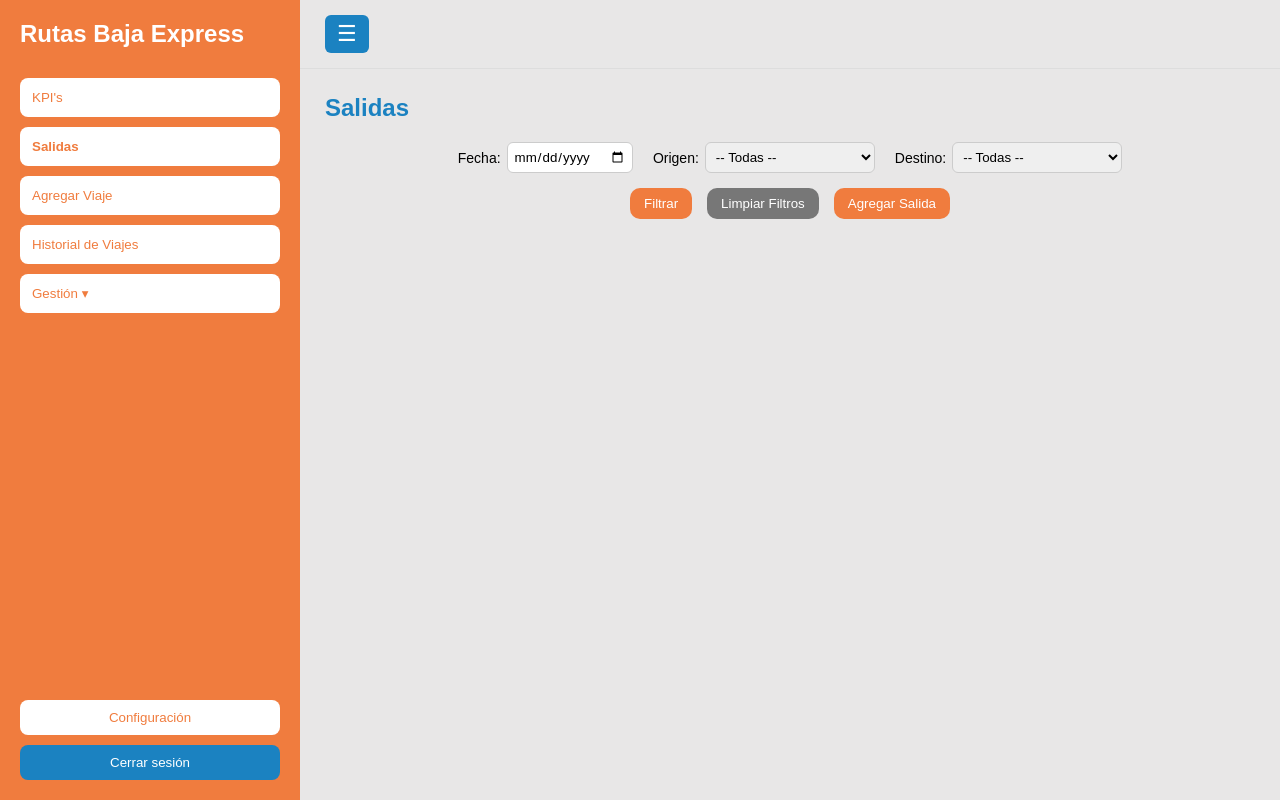
After one commit to misaelcuentuauwu-source/rbe-web, a Django app: page /salidas/ in a window 1280 px wide. The commit adds this page. Run offline with Django 5.2, Linux system fonts and the light colour scheme.

Commit message:
agregue ventana de salidas al dashboard

```diff
--- /dev/null
+++ b/django/static/dashboard/salidas.css
@@ -0,0 +1,351 @@
+* {
+    margin: 0;
+    padding: 0;
+    box-sizing: border-box;
+    font-family: Arial, sans-serif;
+}
+
+body {
+    background: #f5f5f5;
+}
+
+/* CONTENEDOR */
+.container {
+    display: flex;
+    height: 100vh;
+}
+
+/* SIDEBAR */
+.sidebar {
+    width: 300px;
+    background: #f07c3e;
+    color: white;
+    display: flex;
+    flex-direction: column;
+    padding: 20px;
+}
+
+.logo {
+    margin-bottom: 30px;
+}
+
+.menu button {
+    width: 100%;
+    padding: 12px;
+    margin-bottom: 10px;
+    border: none;
+    border-radius: 8px;
+    background: white;
+    color: #f07c3e;
+    cursor: pointer;
+    text-align: left;
+}
+
+.menu button.active {
+    font-weight: bold;
+}
+
+.sidebar-footer {
+    margin-top: auto;
+}
+
+.config {
+    background: white;
+    color: #f07c3e;
+    padding: 10px;
+    width: 100%;
+    border-radius: 8px;
+    border: none;
+    margin-bottom: 10px;
+}
+
+.logout {
+    background: #1b82c1;
+    color: white;
+    padding: 10px;
+    width: 100%;
+    border-radius: 8px;
+    border: none;
+}
+
+/* MAIN */
+.main {
+    flex: 1;
+    background: rgb(232, 231, 231);
+    display: flex;
+    flex-direction: column;
+}
+
+/* HEADER */
+.header {
+    display: flex;
+    justify-content: space-between;
+    align-items: center;
+    padding: 15px 25px;
+    border-bottom: 1px solid #ddd;
+}
+
+.menu-btn {
+    font-size: 22px;
+    background: #1b82c1;
+    color: white;
+    border: none;
+    padding: 6px 12px;
+    border-radius: 6px;
+}
+
+/* CONTENT */
+.content {
+    padding: 25px;
+}
+
+.content h1 {
+    color: #1b82c1;
+    margin-bottom: 20px;
+}
+
+/* FILTROS */
+.filters {
+    display: flex;
+    align-items: center;
+    gap: 15px;
+    margin-bottom: 25px;
+}
+
+.filters label {
+    display: flex;
+    flex-direction: column;
+    font-size: 14px;
+}
+
+.filters input,
+.filters select {
+    padding: 6px;
+    border-radius: 6px;
+    border: 1px solid #ccc;
+
+}
+
+.btn {
+    padding: 8px 14px;
+    border: none;
+    border-radius: 10px;
+    cursor: pointer;
+}
+
+.orange {
+    background: #f07c3e;
+    color: white;
+}
+
+.gray {
+    background: #777;
+    color: white;
+}
+
+.filters {
+    flex-direction: column;   /* pone filas una arriba de otra */
+    align-items: center;      /* centra todo */
+}
+
+.filters-top {
+    display: flex;
+    gap: 100px;
+    justify-content: center;  /* centra Fecha, Origen y Destino */
+}
+
+.filters-bottom {
+    display: flex;
+    gap: 15px;
+    justify-content: center;  /* centra los botones */
+}
+
+/* CONTENEDOR GENERAL */
+.filters {
+    flex-direction: column;   /* fila de filtros arriba, botones abajo */
+    align-items: center;
+}
+
+/* FILTROS DE ARRIBA */
+.filters-top {
+    display: flex;
+    align-items: center;      /* label al lado del input */
+    gap: 20px;
+    justify-content: center;  /* centra todo el bloque */
+}
+
+/* LABEL EN FILA (texto a la izquierda del input) */
+.filters-top label {
+    flex-direction: row;      /* texto a la izquierda */
+    align-items: center;
+    gap: 6px;
+}
+
+/* Hacer más anchos Origen y Destino */
+.filters-top select {
+    min-width: 170px;   /* ajusta si quieres un poco más */
+}
+
+/* MODAL */
+.modal {
+    display: none;
+    position: fixed;
+    inset: 0;
+    background: rgba(0,0,0,0.4);
+    justify-content: center;
+    align-items: center;
+    z-index: 1000;
+}
+
+.modal-content {
+    background: white;
+    padding: 25px;
+    border-radius: 12px;
+    width: 480px;
+}
+
+.modal-content h2 {
+    margin-bottom: 15px;
+}
+
+.modal-form label {
+    display: flex;
+    align-items: center;
+    gap: 15px;
+    margin-bottom: 12px;
+}
+
+.modal-form input,
+.modal-form select {
+    flex: 1;
+    padding: 6px 10px;
+    border-radius: 8px;
+    border: 1px solid #ccc;
+}
+
+.modal-buttons {
+    display: flex;
+    justify-content: flex-end;
+    gap: 10px;
+    margin-top: 20px;
+}
+
+/* HOVER BOTONES */
+.btn:hover {
+    opacity: 0.9;
+    transform: translateY(-1px);
+    transition: 0.2s ease;
+}
+
+/* FOCUS INPUTS */
+input:focus,
+select:focus {
+    outline: none;
+    border-color: #1b82c1;
+    box-shadow: 0 0 0 2px rgba(27,130,193,0.15);
+}
+
+/* BOTONES SIDEBAR */
+.menu button:hover {
+    background: #ffe6d6;
+}
+
+/* STATS */
+.stats {
+    display: flex;
+    gap: 20px;
+    margin-bottom: 25px;
+}
+
+.stat-card {
+    background: #f8f9fb;
+    padding: 15px 20px;
+    border-radius: 12px;
+    min-width: 160px;
+    box-shadow: 0 4px 10px rgba(0,0,0,0.05);
+
+    display: flex;
+    flex-direction: column;
+    align-items: center;     /* centra horizontal */
+    justify-content: center; /* centra vertical */
+    text-align: center;
+}
+
+.stat-title {
+    font-size: 13px;
+    color: #777;
+}
+
+.stat-value {
+    font-size: 26px;
+    font-weight: bold;
+    color: #1b82c1;
+}
+
+.modal-content {
+    animation: scaleIn 0.25s ease;
+}
+
+@keyframes scaleIn {
+    from {
+        transform: scale(0.95);
+        opacity: 0;
+    }
+    to {
+        transform: scale(1);
+        opacity: 1;
+    }
+}
+
+@media (max-width: 900px) {
+
+    .container {
+        flex-direction: column;
+    }
+
+    .sidebar {
+        width: 100%;
+        flex-direction: row;
+        overflow-x: auto;
+    }
+
+    .menu {
+        display: flex;
+        gap: 10px;
+    }
+
+    .menu button {
+        white-space: nowrap;
+    }
+
+    .stats {
+        flex-direction: column;
+    }
+
+    .filters-top {
+        flex-direction: column;
+        gap: 10px;
+    }
+
+    .filters-bottom {
+        flex-direction: column;
+        width: 100%;
+    }
+
+    .filters-bottom button {
+        width: 100%;
+    }
+
+    .modal-content {
+        width: 90%;
+
+    }
+}
+
+.modal-form select {
+    color: #555;
+}
+
+select:has(option[disabled]:checked) {
+    color: #999;
+}
--- a/django/taquilla/urls.py
+++ b/django/taquilla/urls.py
@@ -8,4 +8,5 @@ urlpatterns = [
     path('admin-panel/', views.panel_admin, name='panel_admin'),
     path('logout/', views.logout_view, name='logout'),
     path('dashboard/', views.dashboard, name='dashboard'),
+    path('salidas/', views.salidas, name='salidas'),
 ]
--- a/django/taquilla/views.py
+++ b/django/taquilla/views.py
@@ -92,3 +92,6 @@ def logout_view(request):
 @login_requerido
 def dashboard(request):
     return render(request, 'taquilla/dash.html')
+
+def salidas(request):
+    return render(request, 'taquilla/salidas.html')
--- a/django/templates/taquilla/dash.html
+++ b/django/templates/taquilla/dash.html
@@ -29,7 +29,7 @@
 				</ul>
 			</li>
 			<li><a href="#"><i class='bx bxs-chart trend icon' ></i> KIP'S</a></li>
-			<li><a href="#"><i class='bx bxs-directions icon' ></i> Salidas</a></li>
+			<li><a href="{% url 'salidas' %}"><i class='bx bxs-directions icon' ></i> Salidas</a></li>
 			<li class="divider" data-text="Ubicaciones">Historial de viajes</li>
 			<li><a href="#"><i class='bx bxs-city icon' ></i> Terminales</a></li>
 			<li>
--- /dev/null
+++ b/django/templates/taquilla/salidas.html
@@ -0,0 +1,153 @@
+{% load static %}
+<!DOCTYPE html>
+<html lang="es">
+<head>
+    <meta charset="UTF-8">
+    <title>Rutas Baja Express - Panel Administrador</title>
+    <link rel="stylesheet" href="{% static 'dashboard/salidas.css' %}">
+</head>
+<body>
+
+<div class="container">
+
+    <aside class="sidebar">
+        <h2 class="logo">Rutas Baja Express</h2>
+
+        <nav class="menu">
+            <button>KPI's</button>
+            <button class="active">Salidas</button>
+            <button>Agregar Viaje</button>
+            <button>Historial de Viajes</button>
+            <button>Gestión ▾</button>
+        </nav>
+
+        <div class="sidebar-footer">
+            <button class="config">Configuración</button>
+            <button class="logout">Cerrar sesión</button>
+        </div>
+    </aside>
+
+    <main class="main">
+
+        <header class="header">
+            <button class="menu-btn">☰</button>
+        </header>
+
+        <section class="content">
+            <h1>Salidas</h1>
+
+
+
+            <div class="filters">
+
+                <div class="filters-top">
+                    <label>
+                        Fecha:
+                        <input type="date">
+                    </label>
+
+                    <label>
+                        Origen:
+                        <select>
+                            <option>-- Todas --</option>
+                        </select>
+                    </label>
+
+                    <label>
+                        Destino:
+                        <select>
+                            <option>-- Todas --</option>
+                        </select>
+                    </label>
+                </div>
+
+                <div class="filters-bottom">
+                    <button class="btn orange" disabled>Filtrar</button>
+                    <button class="btn gray">Limpiar Filtros</button>
+                    <button class="btn orange" onclick="abrirModal()">Agregar Salida</button>
+                </div>
+
+            </div>
+
+        </section>
+
+    </main>
+
+</div>
+
+<script>
+function abrirModal() {
+    document.getElementById('modalSalida').style.display = 'flex';
+}
+
+function cerrarModal() {
+    document.getElementById('modalSalida').style.display = 'none';
+}
+</script>
+<script>
+document.getElementById('modalSalida').addEventListener('click', function(e) {
+    if (e.target === this) {
+        cerrarModal();
+    }
+});
+</script>
+
+
+<!-- MODAL AGREGAR SALIDA -->
+<div class="modal" id="modalSalida">
+
+    <div class="modal-content">
+        <h2>Agregar Nueva Salida</h2>
+
+        <div class="modal-form">
+
+            <label>
+                Fecha y Hora de Salida:
+                <input type="datetime-local">
+            </label>
+
+            <label>
+                Fecha y Hora de Llegada:
+                <input type="datetime-local">
+            </label>
+
+            <label>
+                Ruta:
+                <select>
+                    <option selected disabled>Seleccione...</option>
+                </select>
+            </label>
+
+            <label>
+                Autobús:
+                <select>
+                    <option selected disabled>Seleccione...</option>
+                </select>
+            </label>
+
+            <label>
+                Conductor:
+                <select>
+                    <option selected disabled>Seleccione...</option>
+                </select>
+            </label>
+
+            <label>
+                Estado:
+                <select>
+                    <option selected disabled>Seleccione...</option>
+                </select>
+            </label>
+
+        </div>
+
+        <div class="modal-buttons">
+            <button class="btn orange">OK</button>
+            <button class="btn gray" onclick="cerrarModal()">Cancel</button>
+        </div>
+    </div>
+
+</div>
+
+</body>
+</html>
```
